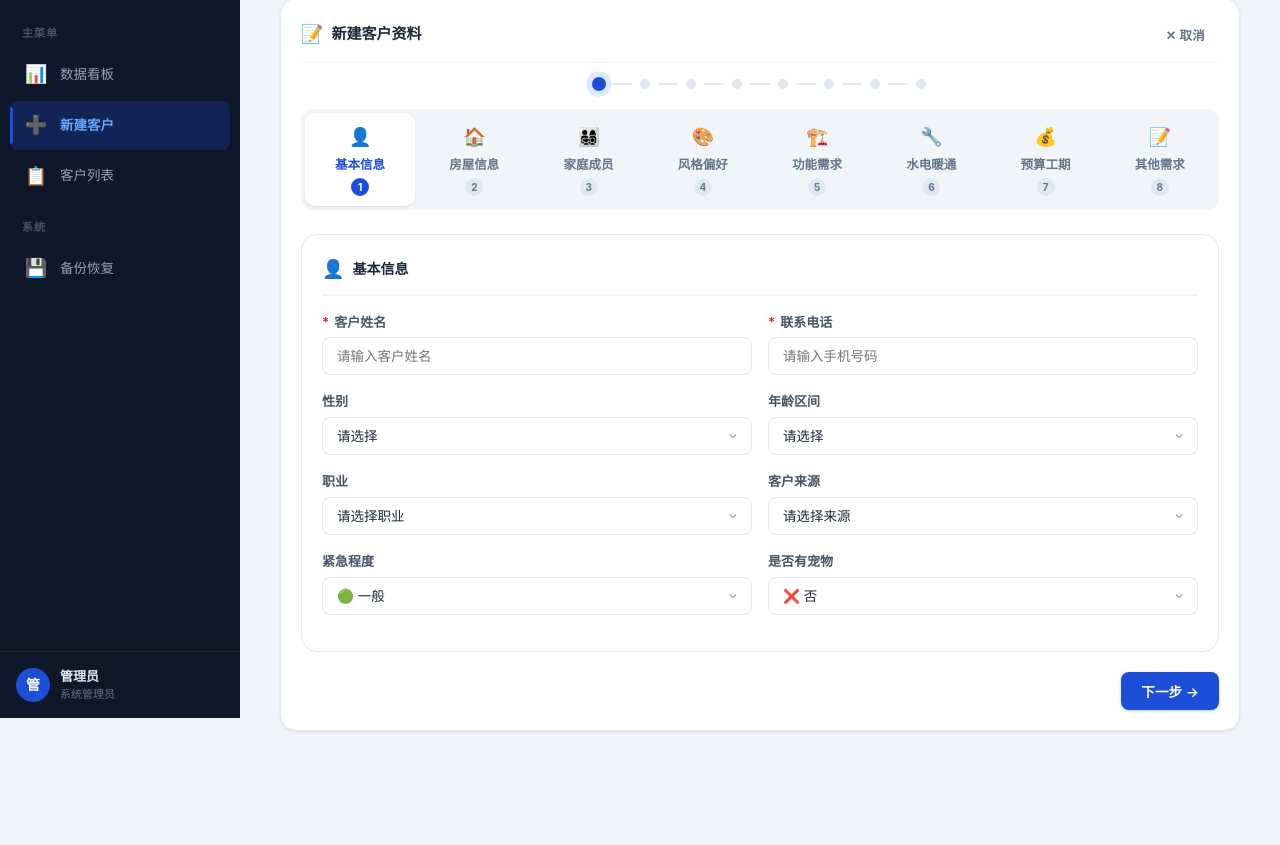
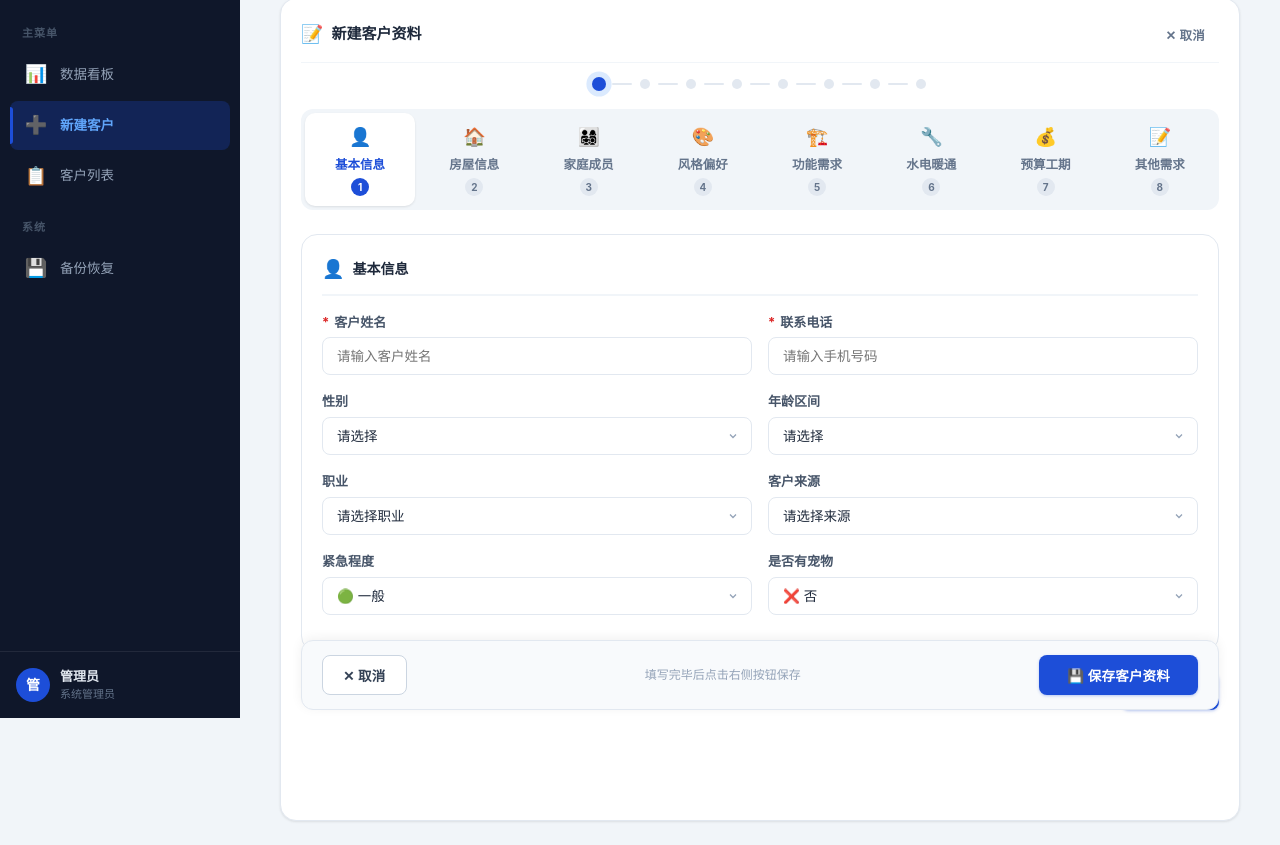
Before and after one commit to gandonld/deploy-final, a website: page index.html in a window 1280 px wide. Both pictures are taken after a click on the button "➕ 新建客户资料". Shown: the part 82-927 px from the top of the page. Before the commit the page ends 837 px from the top, so only its background shows below. Drawn offline with Linux system fonts and the light colour scheme.

Commit message:
修复保存功能：增加错误处理 + 新增始终可见的底部保存栏

```diff
--- a/index.html
+++ b/index.html
@@ -347,6 +347,13 @@
     .form-section-title .fst-icon { font-size: 18px; color: var(--pri); }
 
     .form-nav-btns { display: flex; justify-content: space-between; margin-top: 20px; }
+    .form-save-bar {
+      display: flex; align-items: center; gap: 16px; padding: 14px 20px;
+      margin-top: 20px; background: var(--g50); border-radius: 12px;
+      border: 1px solid var(--g200);
+      position: sticky; bottom: 8px; z-index: 10;
+      box-shadow: 0 -2px 12px rgba(0,0,0,0.06);
+    }
 
     /* ============================================================
        仪表盘
@@ -1158,6 +1165,12 @@
               </div>
             </div>
           </form>
+          <!-- 底部固定保存栏（始终可见） -->
+          <div class="form-save-bar">
+            <button type="button" class="btn btn-outline" onclick="switchPage('dashboard')" style="flex:0 0 auto;">✕ 取消</button>
+            <div style="font-size:12px;color:var(--g400);text-align:center;flex:1;">填写完毕后点击右侧按钮保存</div>
+            <button type="button" class="btn btn-primary" onclick="saveCustomer()" style="flex:0 0 auto;padding:10px 28px;">💾 保存客户资料</button>
+          </div>
         </div>
       </div>
 
@@ -1394,11 +1407,12 @@
 
   /* --- 保存客户 --- */
   async function saveCustomer() {
+    try {
       const name = document.getElementById('f-name').value.trim();
       const phone = document.getElementById('f-phone').value.trim();
       if (!name || !phone) { showToast('请填写客户姓名和电话', 'warning'); return; }
 
-    const getVal = id => document.getElementById(id).value;
+      const getVal = id => { const el = document.getElementById(id); return el ? el.value : ''; };
       const getCB  = cls => Array.from(document.querySelectorAll(cls)).filter(cb => cb.checked).map(cb => cb.value);
 
       const record = {
@@ -1422,7 +1436,6 @@
       };
 
       if (API) {
-      // 使用后端 API
         const payload = editingId ? { ...record, id: editingId } : record;
         const method = editingId ? 'PUT' : 'POST';
         try {
@@ -1431,19 +1444,22 @@
             body: JSON.stringify(payload)
           });
           if (!res.ok) throw new Error('保存失败');
-        const data = await res.json();
           showToast(editingId ? '客户资料已更新' : '客户资料已保存', 'success');
         } catch(e) {
-        // 降级到 localStorage
           saveToLocal(record);
         }
       } else {
         saveToLocal(record);
       }
       switchPage('dashboard');
+    } catch(e) {
+      showToast('保存失败：' + e.message, 'error');
+      console.error('saveCustomer error:', e);
+    }
   }
 
   function saveToLocal(record) {
+    try {
       record.id = editingId || Date.now().toString();
       record.createdAt = record.createdAt || new Date().toISOString();
       if (editingId) {
@@ -1454,6 +1470,10 @@
       }
       localStorage.setItem('crm_customers', JSON.stringify(customers));
       showToast(editingId ? '客户资料已更新（本地）' : '客户资料已保存（本地）', 'success');
+    } catch(e) {
+      showToast('本地存储失败：' + e.message, 'error');
+      console.error('saveToLocal error:', e);
+    }
   }
 
   /* --- 加载客户 --- */
```
Lines whose indentation alone changed are shown as unchanged.
